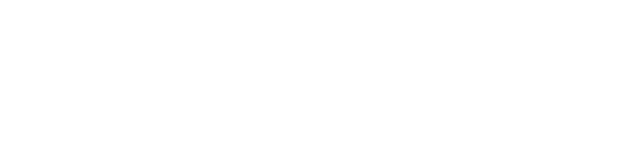
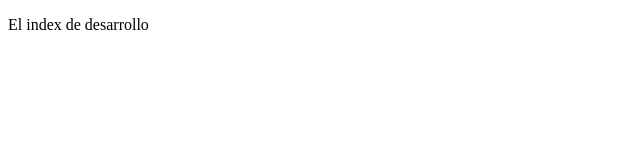
Before and after one commit to haramirezr/sistemaDeRegistro, a plain HTML site: page index.html in a window 1280 px wide. Shown: the whole page, without its empty margins (0-640 px from the left). Drawn offline with Linux system fonts and the light colour scheme.

Commit message:
Actualiza el index.html

```diff
--- a/index.html
+++ b/index.html
@@ -8,5 +8,5 @@
 <body>
     <script src="app.js"></script>
 </body>
-
+    <p>El index de desarrollo</p>
 </html>
```
